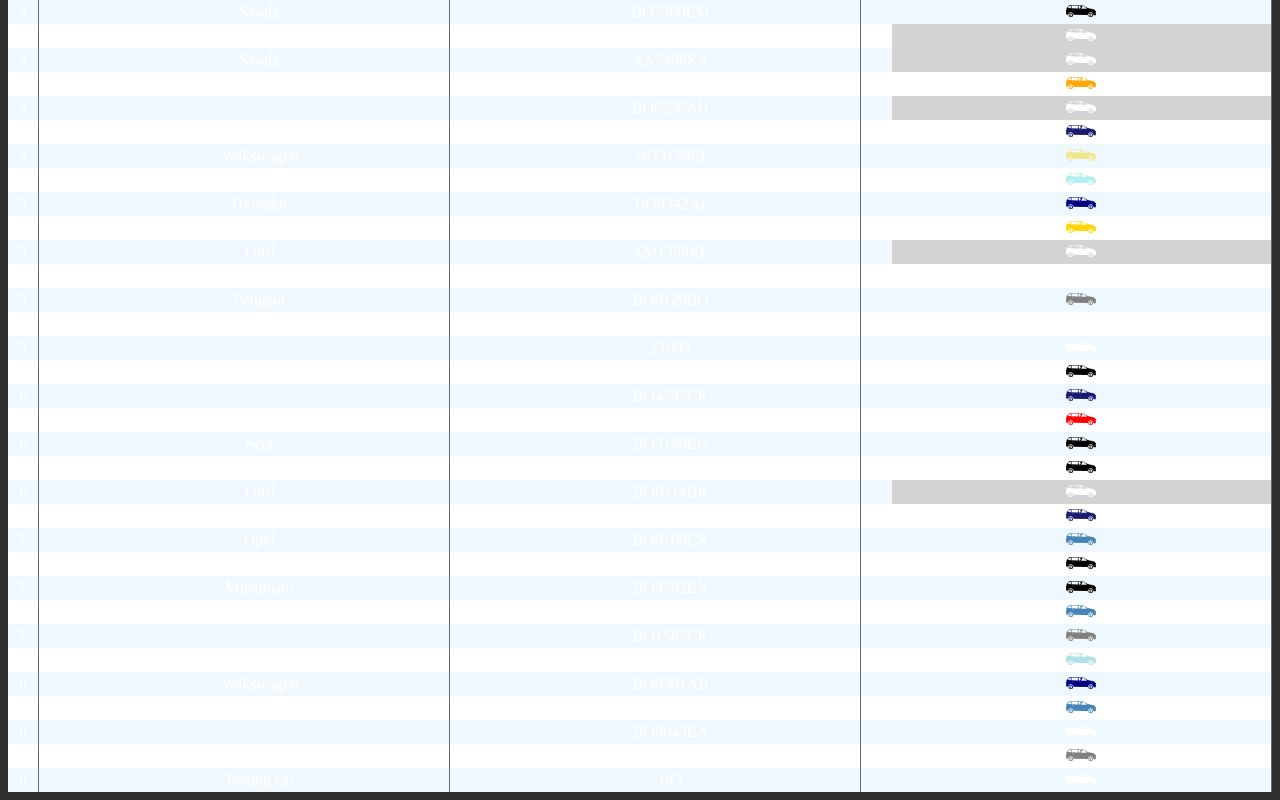
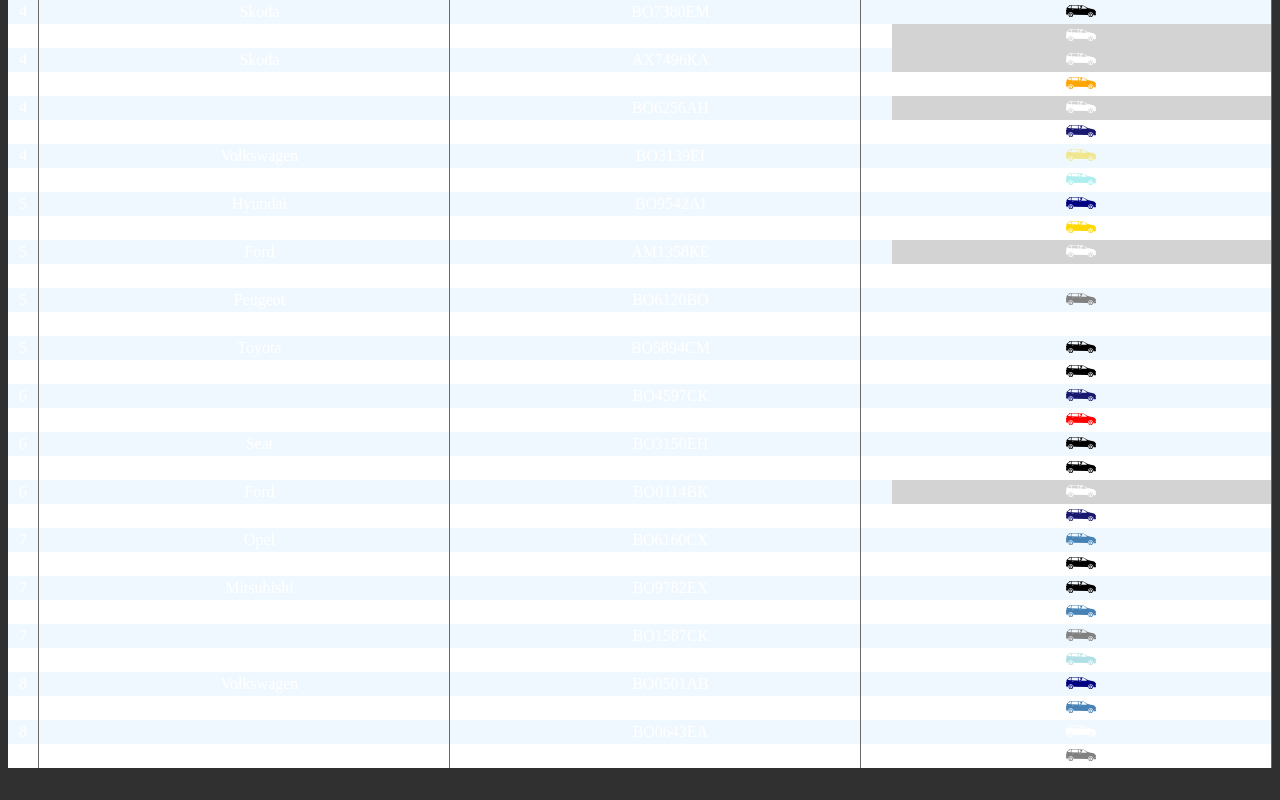
Before and after one commit to OlehKuts/car_checker, a React (Create React App) app: page / in a window 1280 px wide. Shown: the part 479-1279 px from the top of the page. After the commit the page ends 1255 px from the top, so only its background shows below. Built offline with nearby package versions, Linux system fonts and the light colour scheme; a web font is replaced by a local one.

Commit message:
change 1 car delete testing car

```diff
--- a/src/constants/cars.js
+++ b/src/constants/cars.js
@@ -31,7 +31,7 @@
     {section: 5, brand: "", carNumber: 'СВ0370ЕО', color: "white", type: "",  fee: 3000, appNum: 66, carAmount: 1},
     {section: 5, brand: "Peugeot", carNumber: 'ВО6120ВО', color: "gray", type: "hatchback",  fee: 3000, appNum: 68, carAmount: 1},
     {section: 5, brand: "", carNumber: 'ВО8280АМ', color: "white", type: "",  fee: 3000, appNum: 70, carAmount: 2},
-    {section: 5, brand: "", carNumber: '21093', color: "white", type: "",  fee: 0, appNum: 70, carAmount: 2, note: "інше"},
+    {section: 5, brand: "Toyota", carNumber: 'ВО5894СМ', color: "black", type: "hatchback",  fee: 0, appNum: 70, carAmount: 2, note: "інше"},
     {section: 5, brand: "Honda", carNumber: 'ВО2727СЕ', color: "black", type: "hatchback",  fee: 3000, appNum: 72, carAmount: 1},
     {section: 6, brand: "", carNumber: 'ВО4597СК', color: "midnightBlue", type: "hatchback",  fee: 1000, appNum: 76, carAmount: 1, note: "гості"},
     {section: 6, brand: "Ford", carNumber: 'ВО9880АТ', color: "red", type: "hatchback",  fee: 3000, appNum: 83, carAmount: 1},
@@ -49,8 +49,7 @@
     {section: 8, brand: "BMW", carNumber: 'ВО4837СК', color: "steelBlue", type: "sedan",  fee: 3000, appNum: 112, carAmount: 1},
     {section: 8, brand: "", carNumber: 'ВО0643ЕА', color: "white", type: "",  fee: 3000, appNum: 117, carAmount: 1},
     {section: null, brand: "Volkswagen", carNumber: 'ВО3507ЕТ', color: "gray", type: "hatchback",  fee: 0, appNum: null, carAmount: 1, note: "гості"},
-    {section: 8, brand: "Testing car", carNumber: 'ВО', color: "white", type: "",  fee: 3000, appNum: 150, carAmount: 1},
-
+    // {section: 8, brand: "Testing car", carNumber: 'ВО', color: "white", type: "",  fee: 3000, appNum: 150, carAmount: 1},
 ];
 
 export const _authPassword = "osbb8"
```
